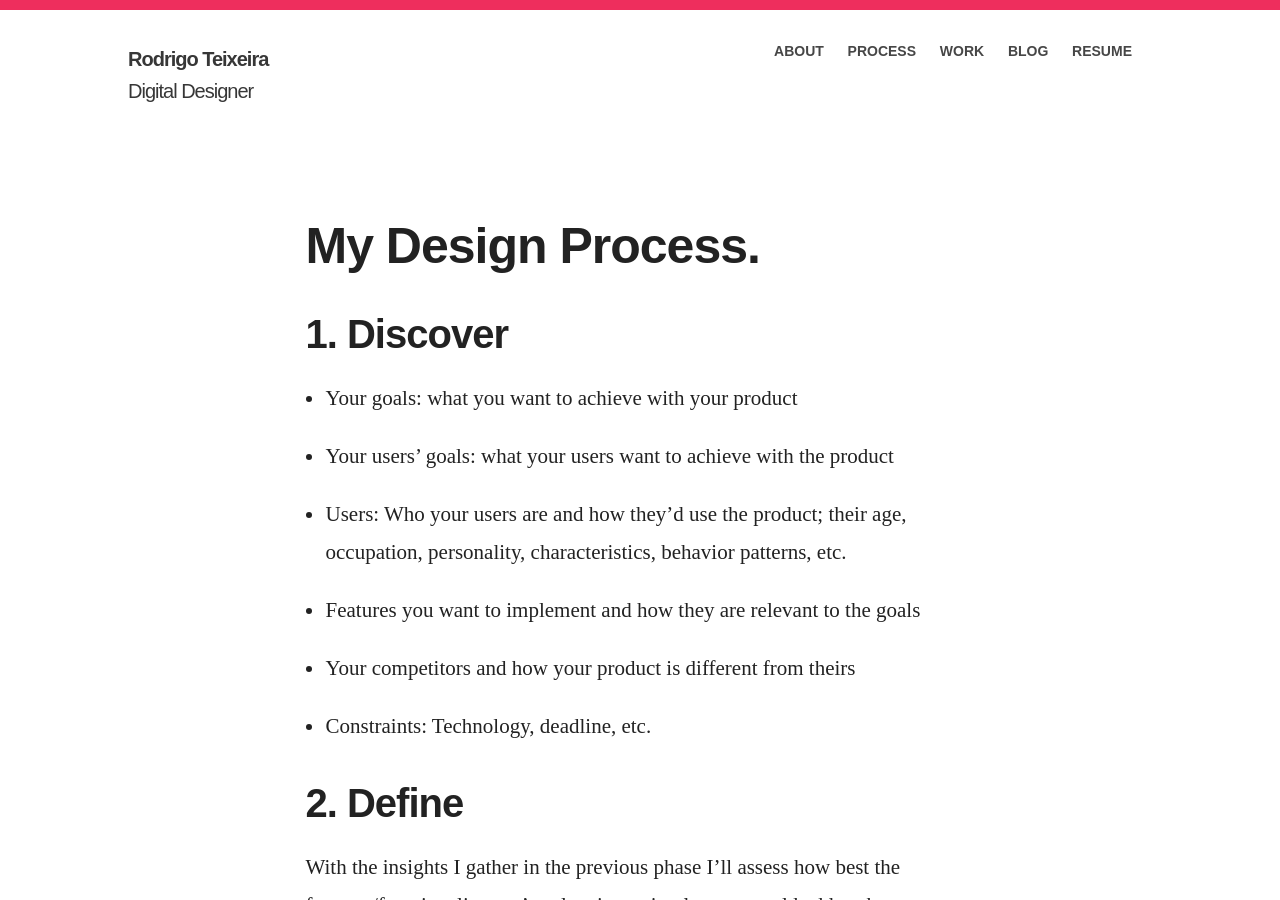
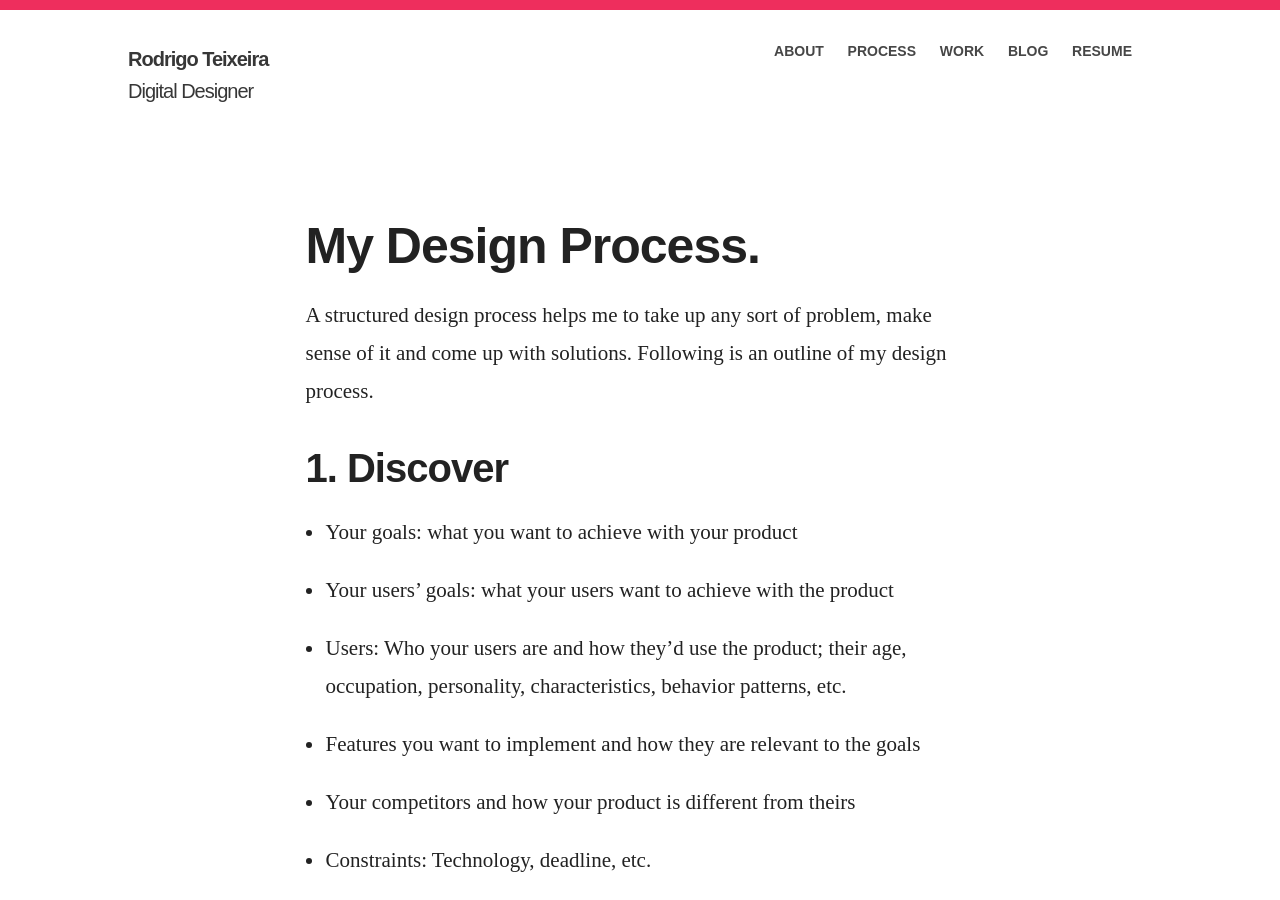
Before and after one commit to drigoteixeira/drigoteixeira.github.io, a Jekyll site: the page built from process/index.html, in a window 1280 px wide and 900 px high. Built offline with Jekyll 4.4.1, drawn with Linux system fonts in a browser that asks for light colours; nearby versions of some CDN libraries.

Commit message:
Update process page

```diff
--- a/process/index.html
+++ b/process/index.html
@@ -20,6 +20,8 @@ title: About
 
 
 				<h1>My Design Process.</h1>
+
+				<p>A structured design process helps me to take up any sort of problem, make sense of it and come up with solutions. Following is an outline of my design process.</p>
 
 				<h2>1. Discover</h2>
 
```
